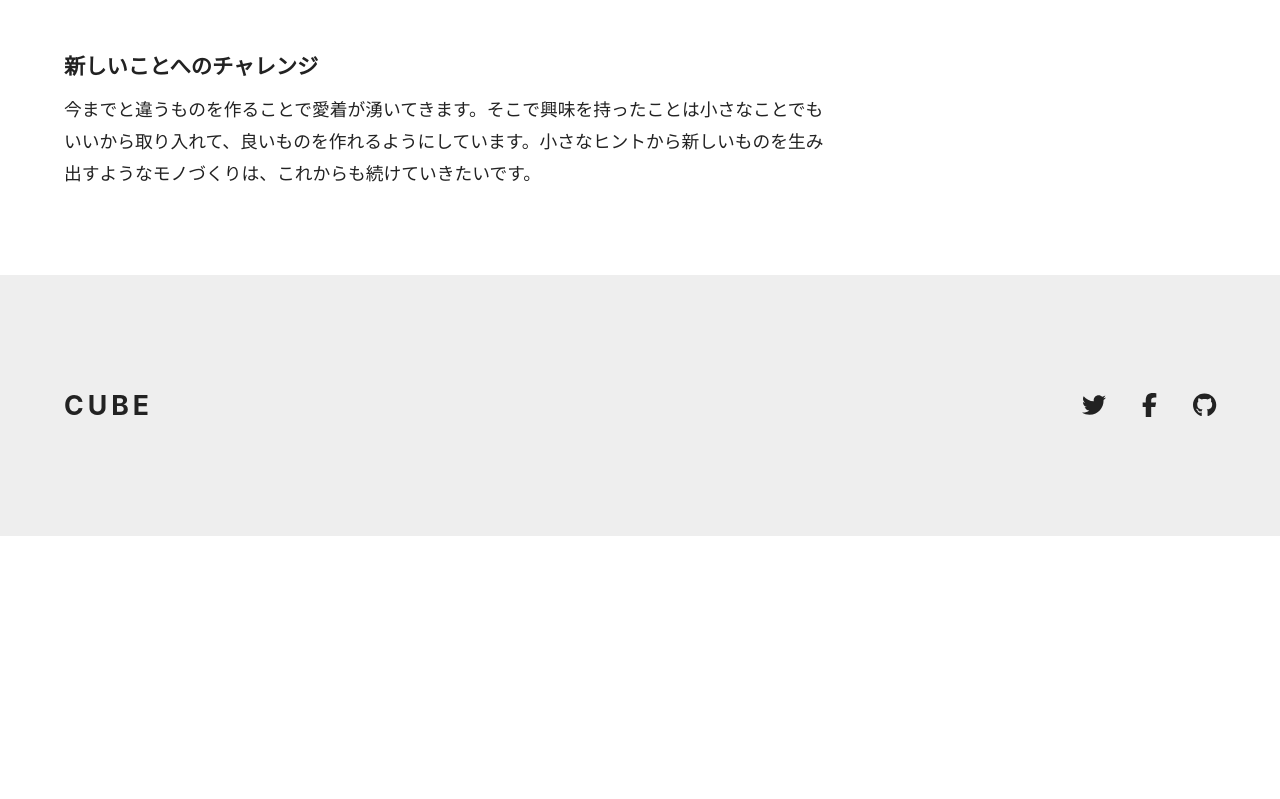
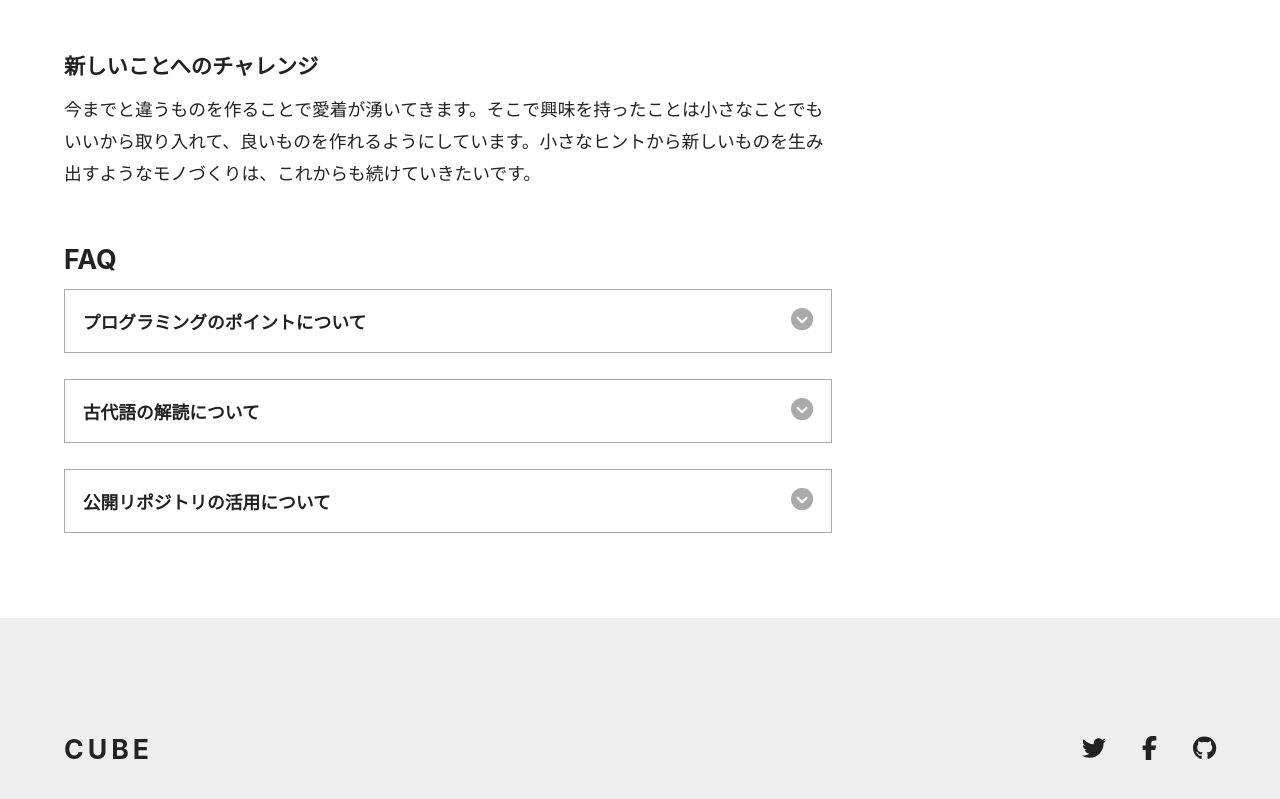
Before and after one commit to uni51/next-react-mynavi, a Next.js app: page /about in a window 1280 px wide. Shown: the part 1554-2353 px from the top of the page. Before the commit the page ends 2090 px from the top, so only its background shows below. Built offline with nearby package versions, Linux system fonts and the light colour scheme.

Commit message:
10-5 useState と useRef を使ってアコーディオンを作成する

```diff
--- /dev/null
+++ b/components/accordion.js
@@ -0,0 +1,36 @@
+import { useState, useRef } from "react";
+import styles from "styles/accordion.module.css";
+import { FontAwesomeIcon } from "@fortawesome/react-fontawesome";
+import { faCircleChevronDown } from "@fortawesome/free-solid-svg-icons";
+
+export default function Accordion({ heading, children }) {
+  const [textIsOpen, setTextIsOpen] = useState(false);
+
+  const toggleText = () => {
+    setTextIsOpen((prev) => !prev);
+  };
+
+  const refText = useRef(null);
+
+  return (
+    <div className={textIsOpen ? styles.open : styles.close}>
+      <h3 className={styles.heading}>
+        <button onClick={toggleText}>
+          {heading}
+          <FontAwesomeIcon icon={faCircleChevronDown} className={styles.icon} />
+        </button>
+      </h3>
+      <div
+        className={styles.text}
+        ref={refText}
+        style={{
+          "--text-height": refText.current
+            ? `${refText.current.scrollHeight}px`
+            : "0px",
+        }}
+      >
+        <div className={styles.textInner}>{children}</div>
+      </div>
+    </div>
+  );
+}
--- a/pages/about.js
+++ b/pages/about.js
@@ -8,6 +8,7 @@
   TwoColumnMain,
   TwoColumnSidebar,
 } from "components/two-column";
+import Accordion from "components/accordion";
 import Image from "next/image";
 import eyecatch from "images/about.jpg";
 
@@ -52,6 +53,23 @@
             <p>
               今までと違うものを作ることで愛着が湧いてきます。そこで興味を持ったことは小さなことでもいいから取り入れて、良いものを作れるようにしています。小さなヒントから新しいものを生み出すようなモノづくりは、これからも続けていきたいです。
             </p>
+
+            <h2>FAQ</h2>
+            <Accordion heading="プログラミングのポイントについて">
+              <p>
+                プログラミングのポイントは、作りたいものを作ることです。楽しいことから思いつき、目標とゴールを決め、そこに向かってさまざまな課題を設定していきながら、プログラムを作っていきます。
+              </p>
+            </Accordion>
+            <Accordion heading="古代語の解読について">
+              <p>
+                古代語を解読するのに必要なのは、書かれた文字そのものだけです。古代の世界観や思考方法。それらを読み取ってこそ古代の世界観が理解できてきます。
+              </p>
+            </Accordion>
+            <Accordion heading="公開リポジトリの活用について">
+              <p>
+                公開リポジトリを活用すると、全世界のどこからでもアクセスし、開発者が関連するプロジェクトのタスクを利用することができます。
+              </p>
+            </Accordion>
           </PostBody>
         </TwoColumnMain>
 
--- /dev/null
+++ b/styles/accordion.module.css
@@ -0,0 +1,73 @@
+.open,
+.close {
+  border: solid 1px var(--gray-25);
+}
+
+/* 見出し */
+.heading {
+  font-size: var(--body);
+}
+
+.heading button {
+  all: unset;
+  outline: revert;
+  -webkit-tap-highlight-color: transparent;
+  cursor: pointer;
+  box-sizing: border-box;
+  width: 100%;
+  padding: 1em;
+  display: flex;
+  justify-content: space-between;
+  gap: 1em;
+}
+
+/* 見出しのアイコン */
+.icon {
+  color: var(--gray-25);
+  font-size: 1.25em;
+  transition: transform 0.5s;
+}
+
+.open .icon {
+  transform: rotate(180deg);
+}
+
+/* テキスト */
+.text {
+  overflow: hidden;
+  height: 0px;
+  transition: none;
+}
+
+.open .text {
+  animation: openAnim 0.5s forwards;
+}
+.close .text {
+  animation: closeAnim 0.5s forwards;
+}
+
+@keyframes openAnim {
+  0% {
+    height: 0px;
+  }
+  99% {
+    height: var(--text-height);
+  }
+  100% {
+    height: auto;
+  }
+}
+
+@keyframes closeAnim {
+  0% {
+    height: var(--text-height);
+  }
+  100% {
+    height: 0px;
+  }
+}
+
+.textInner {
+  padding: 0 1.14em 1.14em;
+  font-size: calc(var(--body) * 0.875);
+}
```
